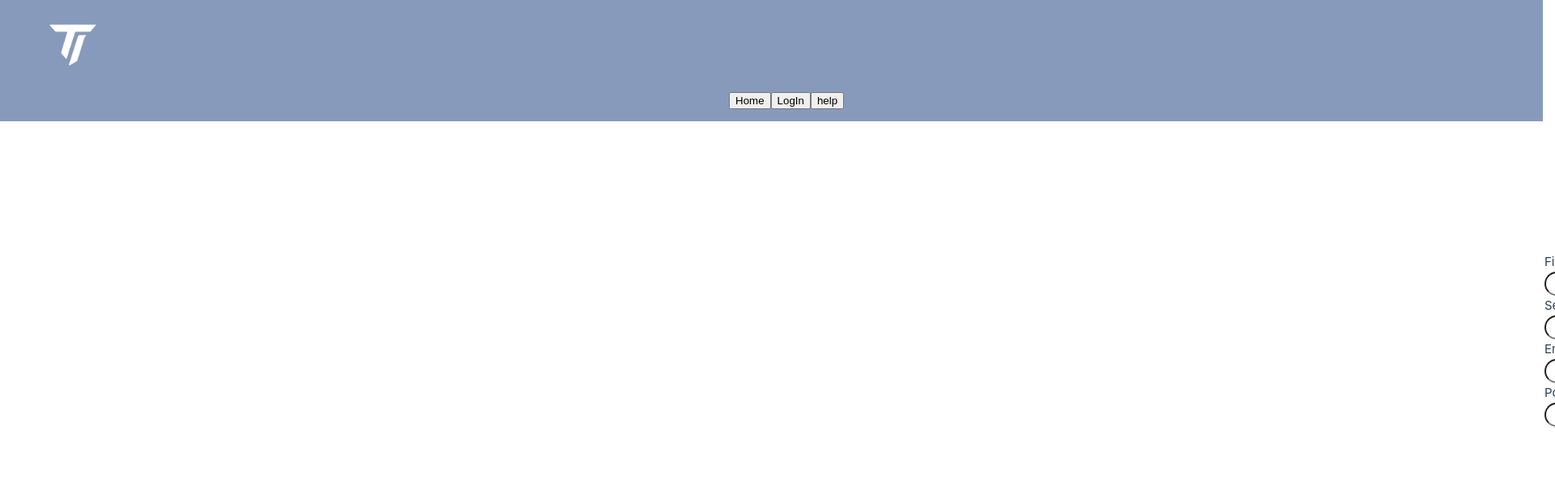
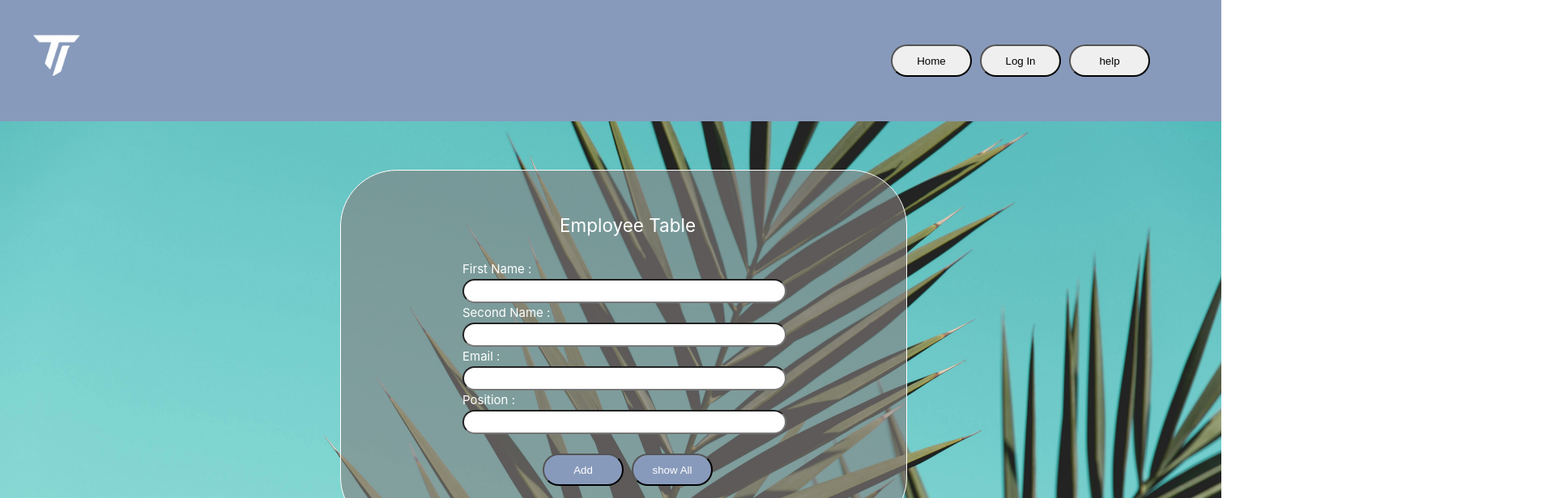
Before and after one commit to The-DeltaProjects/employees, a Vue app in the folder frontend/: page / in a window 1280 px wide. Shown: the top 616 px of the page at 81% size, 1920 px wide, since content can reach past the window. Built offline with nearby package versions, Linux system fonts and the light colour scheme.

Commit message:
Updated App.vue and added background image

```diff
--- a/frontend/src/App.vue
+++ b/frontend/src/App.vue
@@ -1,47 +1,54 @@
 <template>
-  <header class="c
+  <header class="c">
+    <img class="image" src="/afe9126b-d48d-4b0a-8d7d-72c2e65e26e8.png" alt="logo" />
+
+    <div class="btns">
+      <button class="home">Home</button>
+      <button class="login">Log In</button>
+      <button class="help">help</button>
+    </div>
+  </header>
+  <br />
+  <div class="wrapper">
+    <div class="bg-image">
+
+    </div>
+
+    <transition name="fade">
+      <div class="form" v-if="!showTable">
+
+        <div class="formContent">
 
 
-  ">
-    <img class="image" src="/afe9126b-d48d-4b0a-8d7d-72c2e65e26e8.png" alt="logo">
+          <h2 class="text-xl font-bold mb-4">Employee Table</h2>
+          <br />
 
-    <div class="btns">
-      <button class="btn1">Home</button>
-      <button class="btn2">LogIn</button>
-      <button class="33">help</button>
-    </div>
-  </header>
-  <div class="form">
-    <h2 class="text-xl font-bold mb-4">Employee Table</h2>
-    <br>
+          <label for="fName">First Name : </label><br />
+          <input type="text" id="fName" placeholder="" /><br />
 
+          <label class="snl" for="sName">Second Name : </label><br />
+          <input class="sn" type="text" id="sName" placeholder="" /><br />
 
-    <label for="fName">First Name : </label>
-    <input type="text" id="fName" placeholder=""><br>
+          <label for="email">Email : </label><br />
+          <input type="email" id="email" placeholder="" /><br />
 
-    <label class="snl" for="sName">Second Name : </label>
-    <input class="sn" type="text" id="sName" placeholder=""><br>
-
-    <label for="email">Email : </label>
-    <input type="email" id="email" placeholder=""><br>
-
-    <label for="position">Position :</label>
-    <input type="text" id="position" placeholder=""><br>
-    <br>
+          <label for="position">Position :</label><br />
+          <input type="text" id="position" placeholder="" /><br />
+          <br />
           <div class="myButtons">
             <button class="add">Add</button>
-      <button class="show">show All</button>
+            <button class="show" @click="toggleView">show All</button>
           </div>
-    <br>
-    <br>
-    <br>
         </div>
-  <br>
-  <br>
 
+      </div>
+    </transition>
 
-  <div clss="table">
+    <br />
+    <br />
 
+    <transition name="fade">
+      <div class="table" v-show="showTable">
         <table border="1" cellpadding="8">
           <thead>
             <tr>
@@ -53,12 +60,15 @@
           <tbody>
             <tr v-for="(employee, index) in employees" :key="index">
               <td v-for="(col, i) in columns" :key="i">
-            {{ employee[col.toLowerCase().replace(' ', '')] }}
+                {{ employee[col.toLowerCase().replace(" ", "")] }}
               </td>
             </tr>
           </tbody>
         </table>
       </div>
+    </transition>
+  </div>
+
 
 </template>
 
@@ -66,33 +76,42 @@
 export default {
   data() {
     return {
-      columns: ['ID', 'First Name', 'Last Name', 'Email', 'Position'],
+      showTable: false,
+      columns: ["ID", "First Name", "Last Name", "Email", "Position"],
       employees: [
         {
           id: 1,
           firstname: "Alice",
           lastname: "Johnson",
           email: "alice@example.com",
-          position: "Developer"
+          position: "Developer",
         },
         {
           id: 2,
           firstname: "Bob",
           lastname: "Smith",
           email: "bob@example.com",
-          position: "Designer"
+          position: "Designer",
         },
         {
           id: 3,
           firstname: "Charlie",
           lastname: "Brown",
           email: "charlie@example.com",
-          position: "Product Manager"
-        }
-      ]
+          position: "Product Manager",
+        },
+      ],
+    };
+  },
+  methods: {
+    toggleView() {
+      this.showTable = true;
     }
   }
-}
+
+};
+
+
 </script>
 
 <style>
@@ -104,38 +123,80 @@ body,
   padding: 0;
 }
 
+.wrapper {
+  position: relative;
+  width: 100%;
+  height: 100vh;
+  overflow: hidden;
+}
+
+.bg-image {
+  position: absolute;
+  top: 0;
+  left: 0;
+  width: 100%;
+  height: 100%;
+  background-image: url('/background.jpg');
+  background-size: cover;
+  background-position: center;
+  z-index: 0;
+}
+
 .btns {
-  margin-left: 900px;
+  margin-left: 1100px;
+  margin-top: -70px;
 }
 
 header {
-  width: 1905px;
+  width: 1508px;
   height: 150px;
   background-color: rgb(136, 154, 187);
 }
 
 .text-xl {
   text-align: center;
+  margin-right: 140px;
+}
+
+label {
+  justify-content: left;
+}
+
+.table {
+  position: relative;
+  margin-left: 550px;
+  margin-top: -350px;
+  background-color: white;
+  width: 430px
 }
 
 .form {
-  text-align: left;
-  justify-items: center;
-  border: 2px solid white;
-  border-radius: 50px;
-  margin-top: 250px;
-  margin-right: 700px;
+  position: relative;
+  margin-left: 420px;
+  border: 1px solid;
+  border-radius: 70px;
+  margin-top: 60px;
+  width: 700px;
+  height: 450px;
+  z-index: 1;
+  background-color: rgba(132, 126, 126, 0.607);
+  color: white;
+}
+
+.formContent {
+  margin-left: 150px;
+  margin-top: 50px;
 }
 
 .image {
-  margin-top: 5px;
-  margin-left: 40px;
+  margin-top: 18px;
+  margin-left: 20px;
   width: 100px;
   height: 100px;
 }
 
-input[type=text],
-[type=email] {
+input[type="text"],
+[type="email"] {
   border-radius: 30px;
   width: 400px;
   height: 30px;
@@ -144,27 +205,97 @@ input[type=text],
 .myButtons {
   justify-content: center;
   text-align: center;
+  margin-right: 140px;
+}
+
+.add:hover {
+  cursor: pointer;
+  color: black;
+  background-color: rgb(188, 184, 184);
+  transition: ease 0.7s;
+}
+
+.show:hover {
+  cursor: pointer;
+  color: black;
+  background-color: rgb(184, 180, 180);
+  transition: ease 0.7s;
+}
+
+.home {
+  width: 100px;
+  height: 40px;
+  border-radius: 50px;
+}
+
+.login {
+  width: 100px;
+  height: 40px;
+  border-radius: 50px;
+  margin-left: 10px;
+}
+
+.help {
+  width: 100px;
+  height: 40px;
+  border-radius: 50px;
+  margin-left: 10px;
+}
+
+.home:hover {
+  cursor: pointer;
+  color: white;
+  background-color: rgba(154, 151, 151, 0.692);
+  transition: ease 0.7s;
+}
+
+.login:hover {
+  cursor: pointer;
+  color: white;
+  background-color: rgba(154, 151, 151, 0.692);
+  transition: ease 0.7s;
+}
+
+.help:hover {
+  cursor: pointer;
+  color: white;
+  background-color: rgba(154, 151, 151, 0.692);
+  transition: ease 0.7s;
 }
 
 .sn {
   text-align: center;
-
 }
-
-
 
 .add {
   width: 100px;
   height: 40px;
+  color: white;
   border-radius: 50px;
   margin-right: 10px;
-
-
+  background-color: rgb(136, 154, 187);
 }
 
 .show {
   width: 100px;
+  color: white;
   height: 40px;
   border-radius: 50px;
+  background-color: rgb(136, 154, 187);
+}
+
+.fade-enter-active,
+.fade-leave-active {
+  transition: opacity 0.5s ease;
+}
+
+.fade-enter-from,
+.fade-leave-to {
+  opacity: 0;
+}
+
+.fade-enter-to,
+.fade-leave-from {
+  opacity: 1;
 }
 </style>
```
Also changed, not shown: frontend/public/background.jpg (added). Lines whose indentation alone changed are shown as unchanged.
